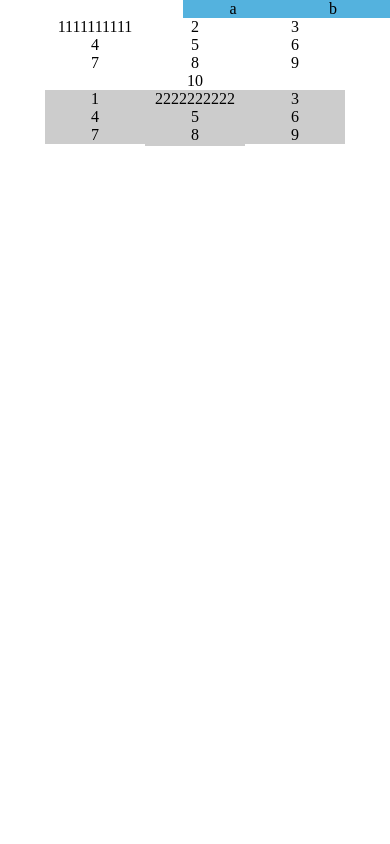
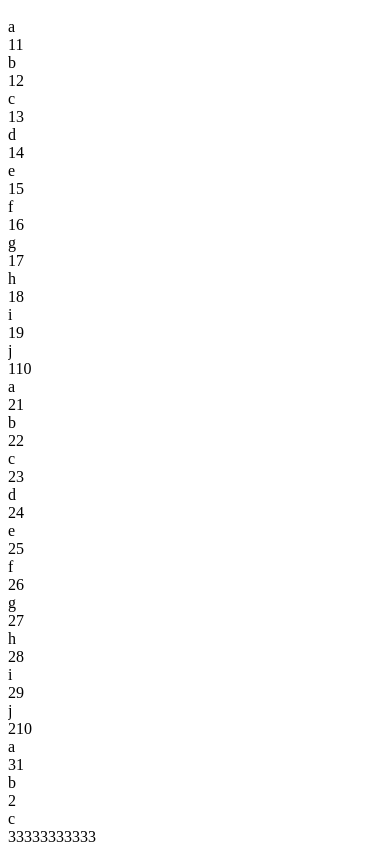
Before and after one commit to sasasakuna/react-responsive-table, a React app: page / in a window 390 px wide. Shown: the top 844 px of the page. Built offline with nearby package versions, Linux system fonts and the light colour scheme.

Commit message:
add mobile view

```diff
--- a/src/index.jsx
+++ b/src/index.jsx
@@ -57,9 +57,23 @@ class Tbody extends React.Component {
 class Column extends React.Component {
   render() {
     var content = this.props.children || this.props.value || (this.props.data ? this.props.data[this.props.dataKey] : '')
+    console.log('desktop');
     return (
       <div className="td" style={{width: this.props.width}} dataKey={this.props.dataKey}>
         {content}
+      </div>
+    )
+  }
+}
+
+class Cell extends React.Component {
+  render() {
+    var content = this.props.children || this.props.value || (this.props.data ? this.props.data[this.props.dataKey] : '')
+    console.log('mobile');
+    return (
+      <div style={{width: this.props.width}} dataKey={this.props.dataKey}>
+        <div>{this.props.dataKey}</div>
+        <div>{content}</div>
       </div>
     )
   }
@@ -69,9 +83,9 @@ class App extends React.Component {
   constructor(props) {
     super(props)
     this.state = {
-      dataSet: [{a: '1111111111', b: '2', c: '3', d: '4', e: '5', f: '6', g: '7', h: '8', i: '9', j: '10'},
-             {a: '1', b: '2222222222', c: '3', d: '4', e: '5', f: '6', g: '7', h: '8', i: '9', j: '10'},
-             {a: '1', b: '2', c: '33333333333', d: '4', e: '5', f: '6', g: '7', h: '8', i: '9', j: '10'},
+      dataSet: [{a: '11', b: '12', c: '13', d: '14', e: '15', f: '16', g: '17', h: '18', i: '19', j: '110'},
+             {a: '21', b: '22', c: '23', d: '24', e: '25', f: '26', g: '27', h: '28', i: '29', j: '210'},
+             {a: '31', b: '2', c: '33333333333', d: '4', e: '5', f: '6', g: '7', h: '8', i: '9', j: '10'},
              {a: '1', b: '2', c: '3', d: '4444444444', e: '5', f: '6', g: '7', h: '8', i: '9', j: '10'},
              {a: '1', b: '2', c: '3', d: '4', e: '55555555555', f: '6', g: '7', h: '8', i: '9', j: '10'},
              {a: '1', b: '2', c: '3', d: '4', e: '5', f: '66666666666', g: '7', h: '8', i: '9', j: '10'},
@@ -80,7 +94,8 @@ class App extends React.Component {
              {a: '1', b: '2', c: '3', d: '4', e: '5', f: '6', g: '7', h: '8', i: '999999999999999999999999999', j: '10'},
              {a: '1', b: '2', c: '3', d: '4', e: '5', f: '6', g: '7', h: '8', i: '9', j: '10101010101010101'}],
      style: {transform: 'translate3d(0px, 0px, 0px)'},
-     theadWidth: {width: this.props.width}
+     theadWidth: {width: this.props.width},
+     flag: true
     }
     this._handleScroll = this._handleScroll.bind(this)
     this._handleResize = this._handleResize.bind(this)
@@ -92,6 +107,12 @@ class App extends React.Component {
     //   width: theadWidth + 'px'
     // }
     // this.setState({theadWidth: tmp})
+    if(document.documentElement.clientWidth < 1024 && this.state.flag === true) {
+      this.setState({flag: false})
+    }
+    else if(document.documentElement.clientWidth >= 1024 && this.state.flag === false){
+      this.setState({flag: true})
+    }
   }
 
   componentDidMount () {
@@ -115,6 +136,7 @@ class App extends React.Component {
 
   render() {
     var state = this.state
+      if(state.flag === true) {
         return (
               <ReactResponsiveTable width={1350}>
                 <Thead>
@@ -140,7 +162,7 @@ class App extends React.Component {
                   <Column width={100} value="j">
                   </Column>
                 </Thead>
-          <Tbody dataSet={this.state.dataSet}>
+                <Tbody dataSet={this.state.dataSet} className='desktop'>
                   <Column width={100} dataKey="a">
                   </Column>
                   <Column width={100} dataKey="b">
@@ -165,6 +187,33 @@ class App extends React.Component {
               </ReactResponsiveTable>
         )
       }
+      else {
+        return (
+          <Tbody dataSet={this.state.dataSet} className='mobile'>
+            <Cell width={100} dataKey="a">
+            </Cell>
+            <Cell width={100} dataKey="b">
+            </Cell>
+            <Cell width={100} dataKey="c">
+            </Cell>
+            <Cell width={100} dataKey="d">
+            </Cell>
+            <Cell width={100} dataKey="e">
+            </Cell>
+            <Cell width={100} dataKey="f">
+            </Cell>
+            <Cell width={100} dataKey="g">
+            </Cell>
+            <Cell width={100} dataKey="h">
+            </Cell>
+            <Cell width={100} dataKey="i">
+            </Cell>
+            <Cell width={100} dataKey="j">
+            </Cell>
+          </Tbody>
+        )
+      }
+  }
 }
 
 ReactDOM.render(<App/>, document.getElementById('container'))
--- a/src/main.scss
+++ b/src/main.scss
@@ -16,9 +16,12 @@
 }
 
 .tbody {
-  height: 128px;
   margin-top: 18px;
   overflow: auto;
+}
+
+.tbody.desktop {
+  height: 128px;
 }
 
 .td {
```
Lines whose indentation alone changed are shown as unchanged.
